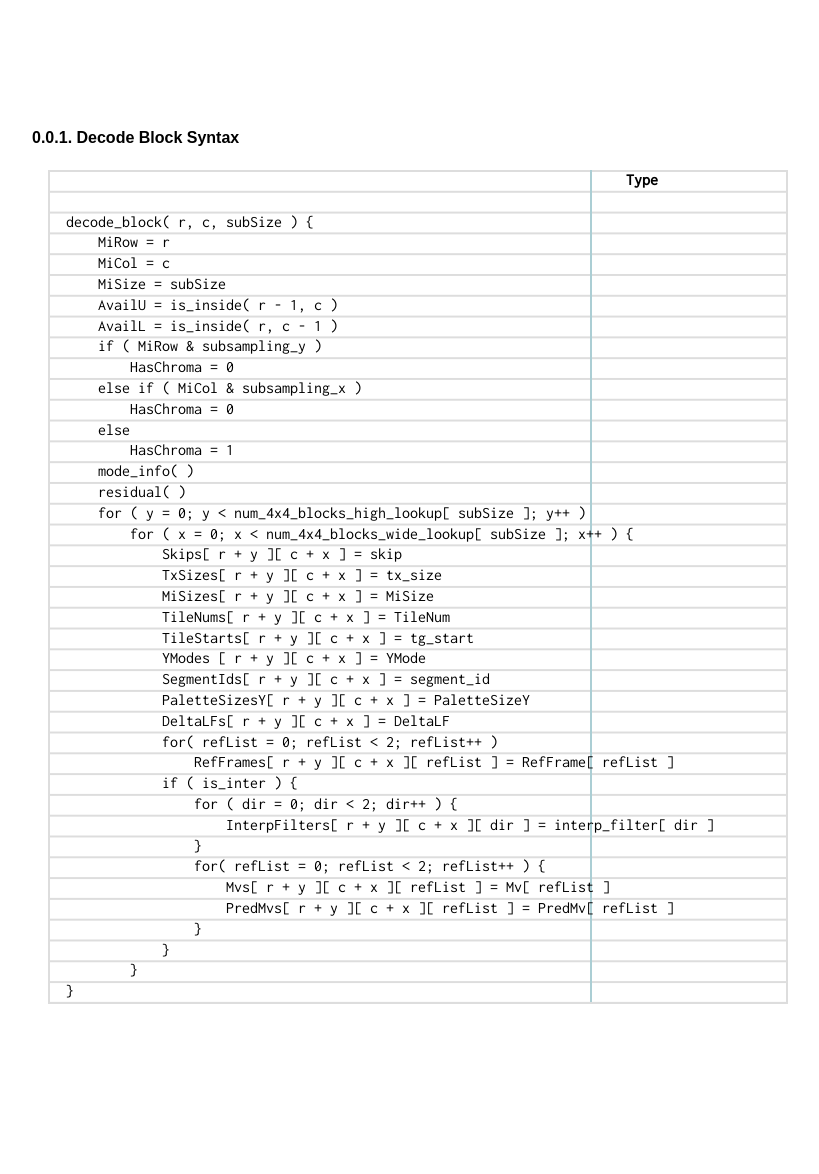
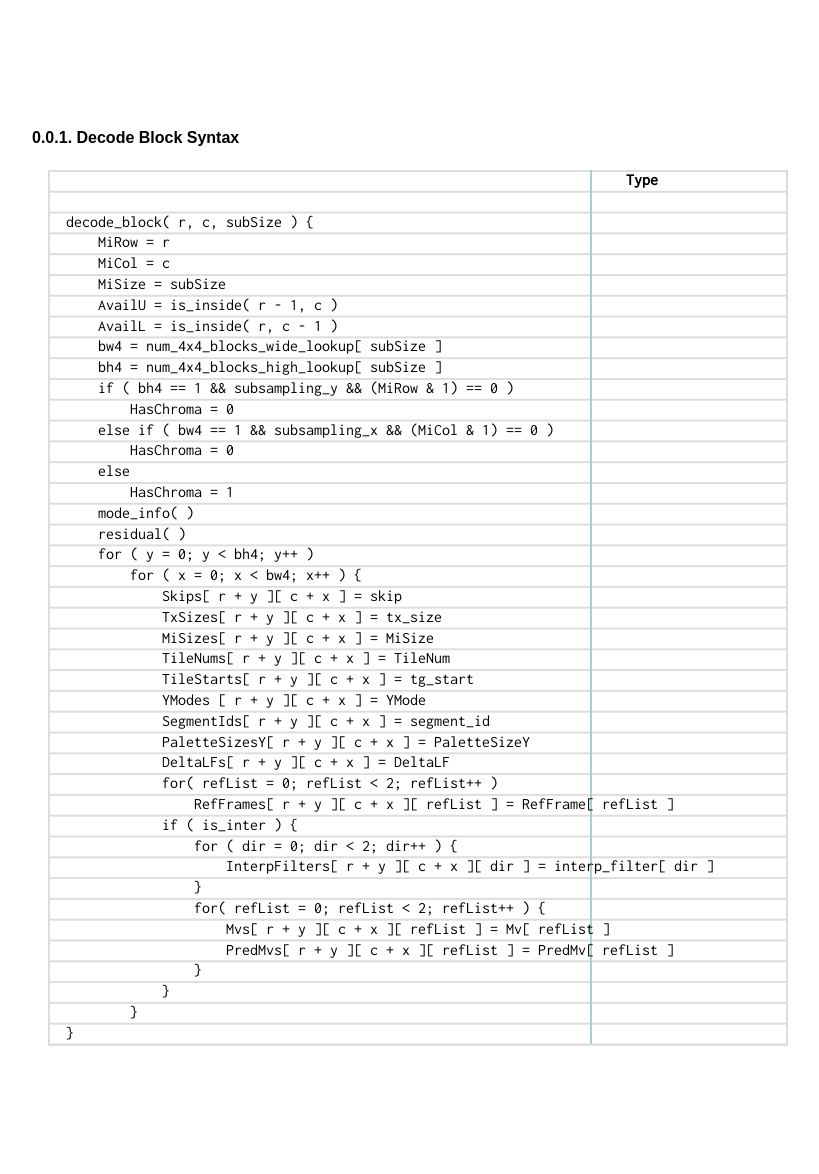
Before and after one commit to AOMediaCodec/av1-spec, a Jekyll site: the page built from 06.decode.block.syntax.md, in a window 1280 px wide. Shown: the whole page, without its empty margins (96-915 px from the left). Built offline with Jekyll 4.4.1, drawn with Linux system fonts in a browser that asks for light colours; our own code applies the rules of GitHub Pages for plain Markdown files; before the commit the page ends 1132 px from its top, so only the background shows below that.

Commit message:
[chroma_sub8x8] Added chroma_sub8x8 experiment
Change-Id: Ibd8739c1b6c78f2e1afffa09b01af68523ccf20d

```diff
--- a/06.decode.block.syntax.md
+++ b/06.decode.block.syntax.md
@@ -7,16 +7,18 @@ decode_block( r, c, subSize ) {
     MiSize = subSize
     AvailU = is_inside( r - 1, c )
     AvailL = is_inside( r, c - 1 )
-    if ( MiRow & subsampling_y )
+    bw4 = num_4x4_blocks_wide_lookup[ subSize ]
+    bh4 = num_4x4_blocks_high_lookup[ subSize ]
+    if ( bh4 == 1 && subsampling_y && (MiRow & 1) == 0 )
         HasChroma = 0
-    else if ( MiCol & subsampling_x )
+    else if ( bw4 == 1 && subsampling_x && (MiCol & 1) == 0 )
         HasChroma = 0
     else
         HasChroma = 1
     mode_info( )
     residual( )
-    for ( y = 0; y < num_4x4_blocks_high_lookup[ subSize ]; y++ )
-        for ( x = 0; x < num_4x4_blocks_wide_lookup[ subSize ]; x++ ) {
+    for ( y = 0; y < bh4; y++ )
+        for ( x = 0; x < bw4; x++ ) {
             Skips[ r + y ][ c + x ] = skip
             TxSizes[ r + y ][ c + x ] = tx_size
             MiSizes[ r + y ][ c + x ] = MiSize
```
Also changed, not shown: 06.residual.syntax.md (+2 -2 lines).
